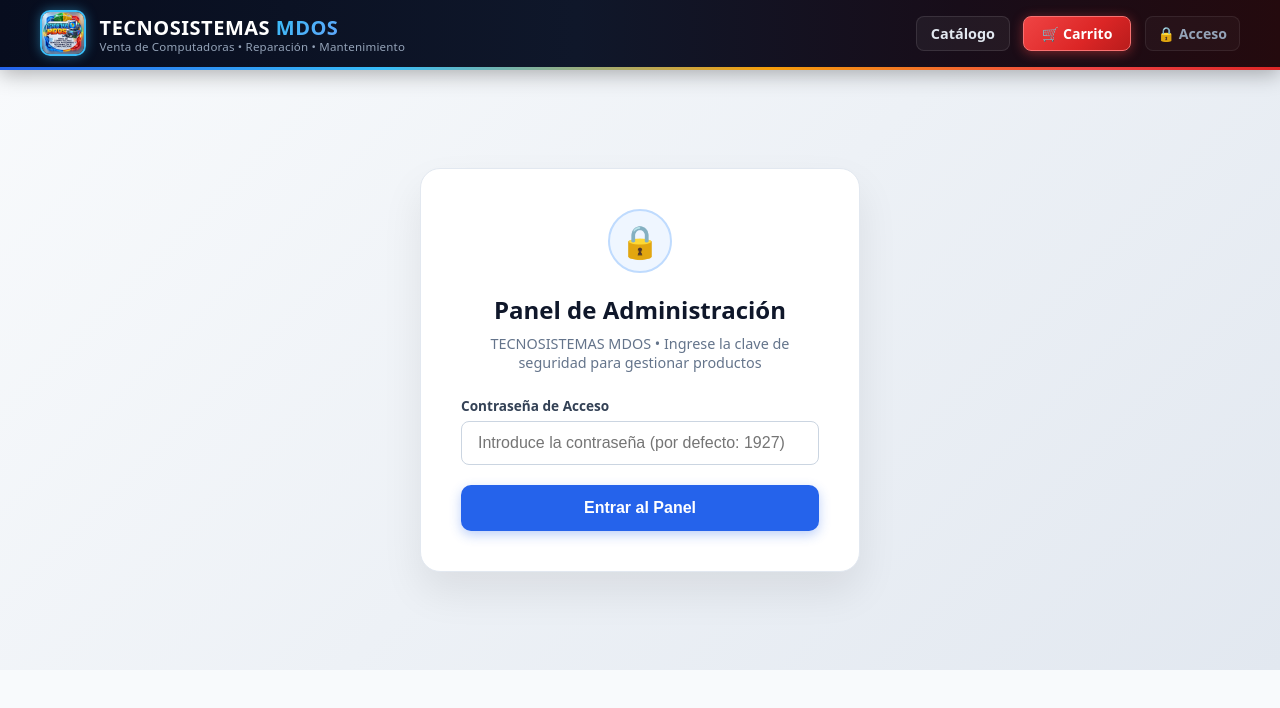
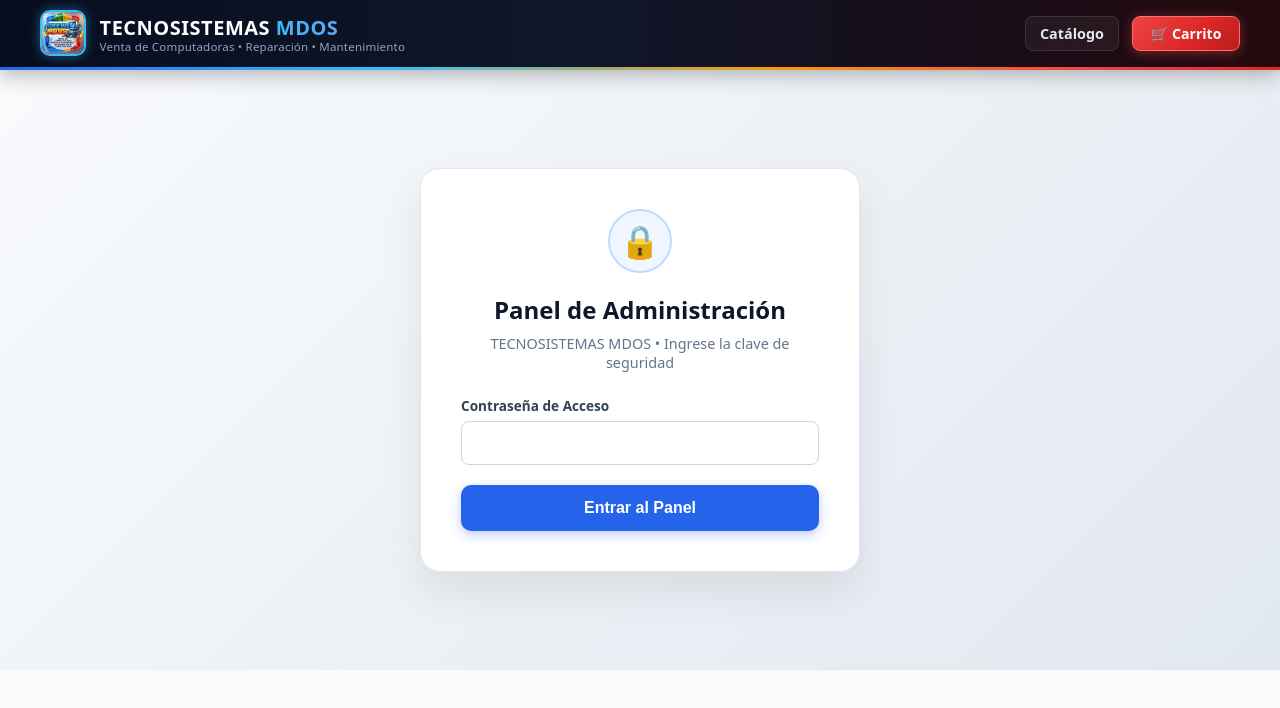
Before and after one commit to turbomervinperu-lang/catalagomdos, a Next.js app: page /admin in a window 1280 px wide. Shown: the top 708 px of the page. Built offline with nearby package versions, Linux system fonts and the light colour scheme.

Commit message:
Remove Acceso from top header, keep only discreet in footer, and leave password input completely blank

```diff
--- a/components/Header.js
+++ b/components/Header.js
@@ -99,23 +99,6 @@ export default function Header() {
               </span>
             )}
           </Link>
-
-          <Link href="/admin" style={{
-            textDecoration: 'none',
-            color: '#94a3b8',
-            fontSize: '0.88rem',
-            fontWeight: 700,
-            padding: '0.45rem 0.75rem',
-            borderRadius: '8px',
-            display: 'flex',
-            alignItems: 'center',
-            gap: '0.35rem',
-            border: '1px solid rgba(255, 255, 255, 0.08)',
-            background: 'rgba(255, 255, 255, 0.03)',
-            transition: 'color 0.2s, background 0.2s'
-          }}>
-            <span>🔒 Acceso</span>
-          </Link>
         </nav>
       </div>
     </header>
--- a/pages/admin.js
+++ b/pages/admin.js
@@ -417,7 +417,7 @@ export default function AdminPage() {
               Panel de Administración
             </h1>
             <p style={{ color: '#64748b', fontSize: '0.9rem', margin: '0 0 1.5rem 0' }}>
-              TECNOSISTEMAS MDOS • Ingrese la clave de seguridad para gestionar productos
+              TECNOSISTEMAS MDOS • Ingrese la clave de seguridad
             </p>
 
             {loginError && (
@@ -435,7 +435,7 @@ export default function AdminPage() {
                   type="password"
                   required
                   autoFocus
-                  placeholder="Introduce la contraseña (por defecto: 1927)"
+                  placeholder=""
                   value={inputPassword}
                   onChange={(e) => setInputPassword(e.target.value)}
                   style={{
```
Also changed, not shown: pages/api/admin/orders.js (line endings or trailing spaces).
